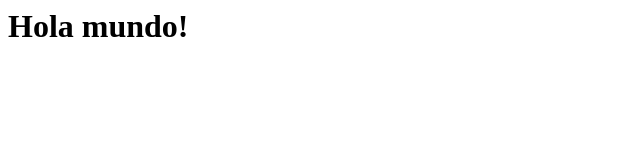
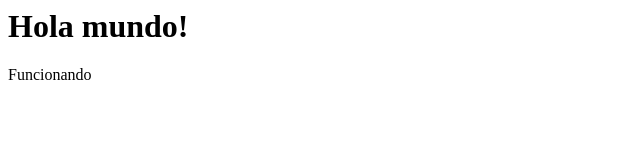
Before and after one commit to AgustinIbanez00/agustinibanez00.github.io, a plain HTML site: page index.html in a window 1280 px wide. Shown: the full height of the page, 0-640 px from the left. Drawn offline with Linux system fonts and the light colour scheme.

Commit message:
Update index.html

```diff
--- a/index.html
+++ b/index.html
@@ -1 +1,2 @@
 <h1>Hola mundo!</h1>
+<p>Funcionando</p>
```
